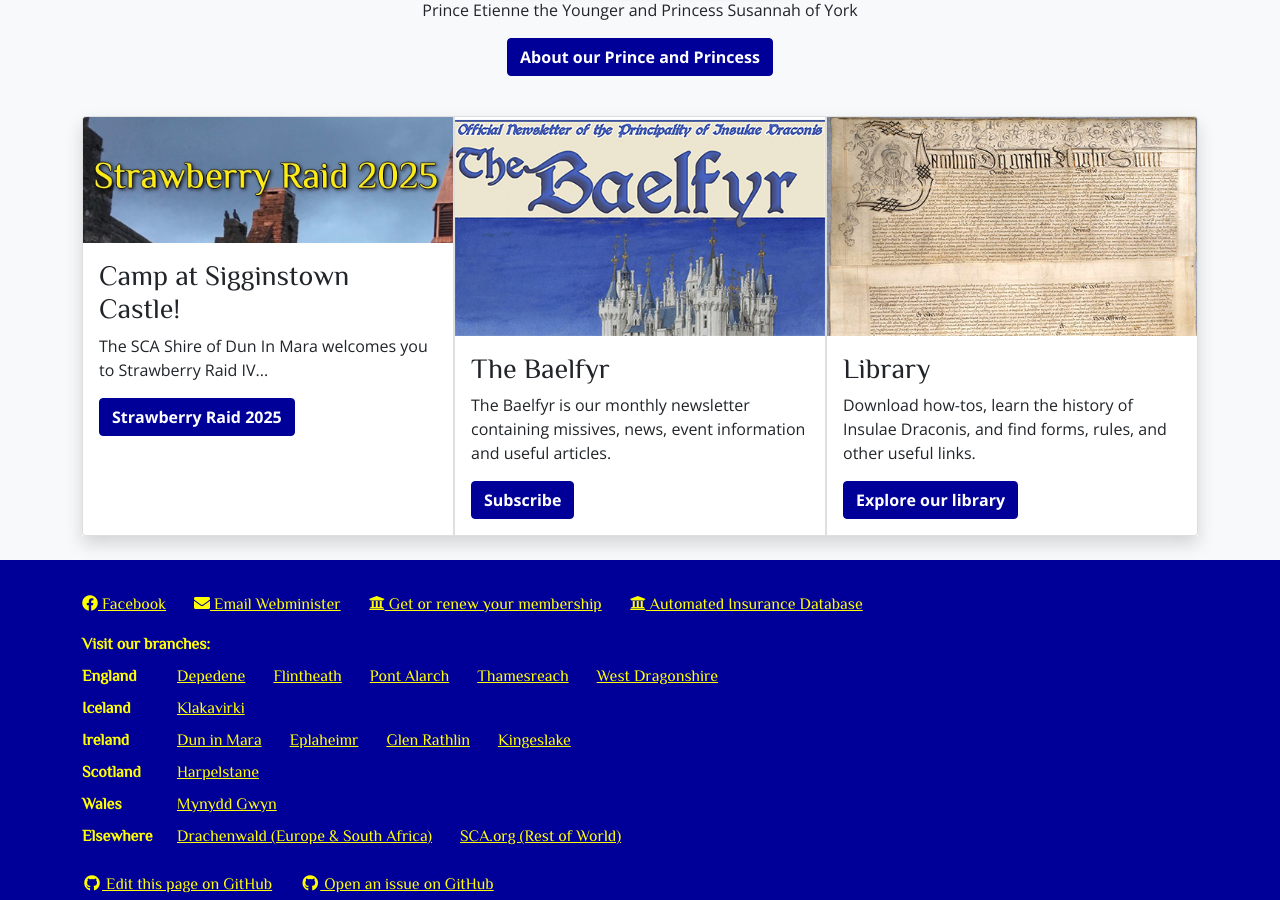
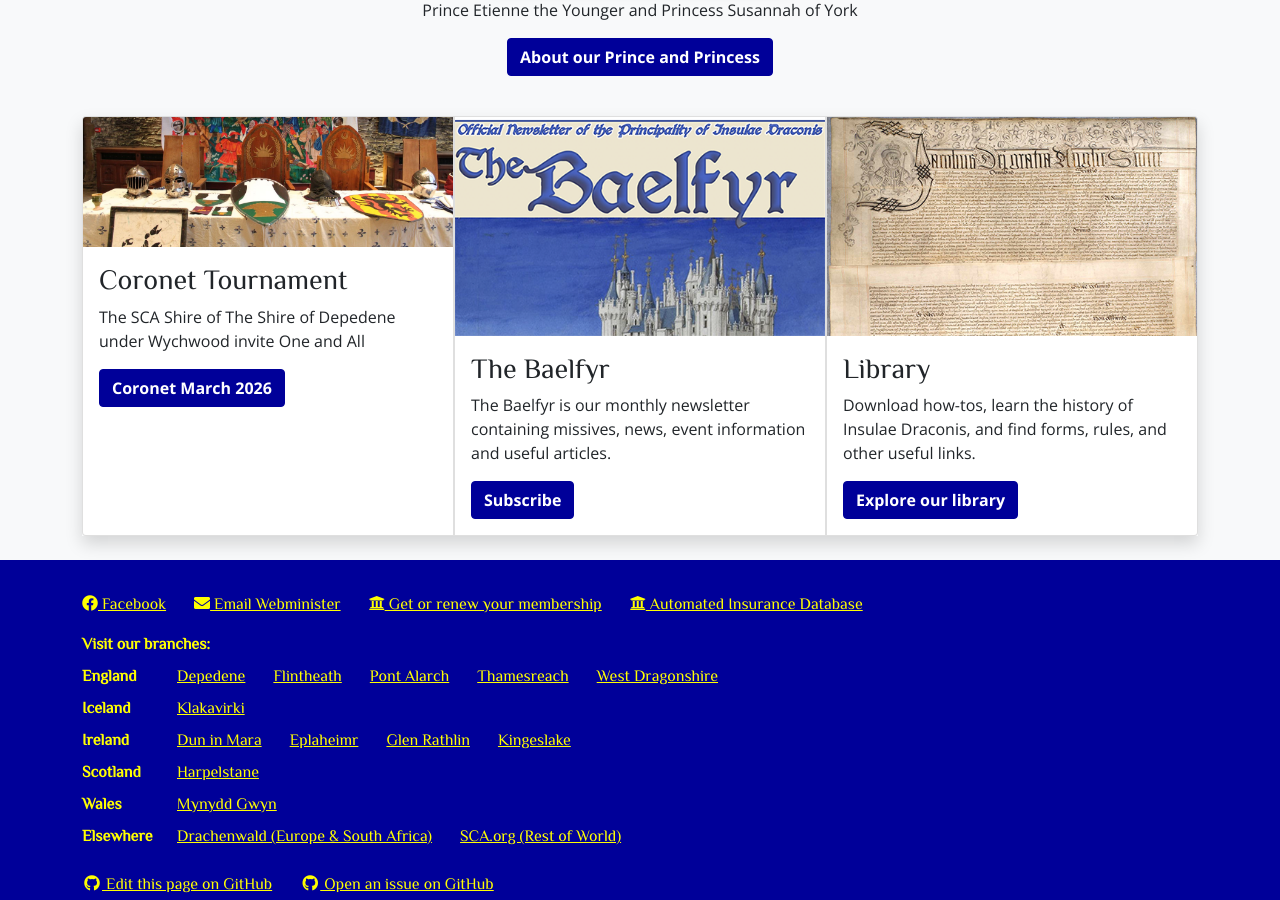
Before and after one commit to drachenwald/insulae-draconis, a Jekyll site: the page built from index.html, in a window 1280 px wide and 900 px high, scrolled down 1189 px. Built offline with Jekyll 4.4.1, drawn with Linux system fonts in a browser that asks for light colours; comment, search, counter and statistics services are not loaded.

Commit message:
Update index.html
Changed 2025 Strawberry Raid link to March 2026 Coronet link

```diff
--- a/index.html
+++ b/index.html
@@ -89,14 +89,14 @@ subtitle: Learn history by living it
 
 <div class="card-group shadow">
 <div class="card">
-    <img src="/images/splash/strawb_raid25.jpg" class="card-img-top" />
+    <img src="images/banner/heraldry-and-helms.jpg" class="card-img-top" />
     <div class="card-body">
-      <h3 class="card-title">Camp at Sigginstown Castle!</h3>
+      <h3 class="card-title">Coronet Tournament</h3>
       <p class="card-text">
-        The SCA Shire of Dun In Mara welcomes you to Strawberry Raid IV...
+        The SCA Shire of The Shire of Depedene under Wychwood invite One and All
       </p>
       <p class="card-text">
-        <a role="button" class="btn btn-primary stretched-link" href="https://insulaedraconis.org/events/#/insulae-draconis-dun-in-mara/2025-05-28/strawberry-raid-iv">Strawberry Raid 2025</a>
+        <a role="button" class="btn btn-primary stretched-link" href="https://sites.google.com/insulaedraconis.org/idmarchcoronet2026/home">Coronet March 2026</a>
       </p>
     </div>
   </div>
```
